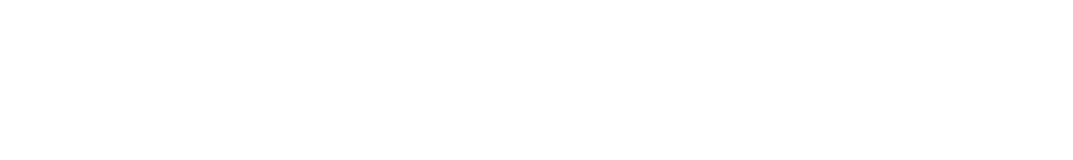
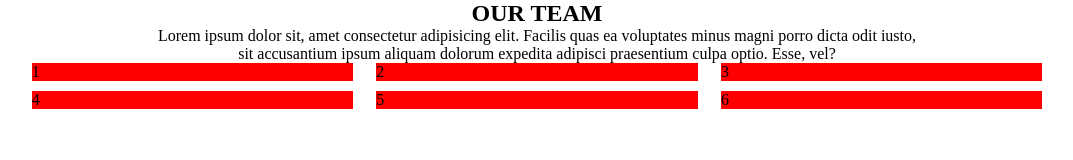
Before and after one commit to alessandro-barate/js-our-team, a plain HTML site: page index.html in a window 1280 px wide. Shown: the whole page, without its empty margins (103-1176 px from the left). Drawn offline with Linux system fonts and the light colour scheme.

Commit message:
[UPD] CSS styles

```diff
--- a/css/style.css
+++ b/css/style.css
@@ -3,3 +3,24 @@
   margin: 0;
   box-sizing: border-box;
 }
+
+.col {
+  width: 80%;
+  display: flex;
+  flex-wrap: wrap;
+  justify-content: space-around;
+  align-items: center;
+  margin: 0 auto;
+  gap: 10px;
+}
+
+.col-60 {
+  width: 60%;
+  margin: 0 auto;
+  text-align: center;
+}
+
+.col-33 {
+  width: calc(100% / 3 - 20px);
+  background-color: red;
+}
--- a/index.html
+++ b/index.html
@@ -7,6 +7,28 @@
     <title>Join Our Team</title>
   </head>
   <body>
+    <div class="container">
+      <div class="row">
+        <div class="col-60">
+          <h2>OUR TEAM</h2>
+          <p>
+            Lorem ipsum dolor sit, amet consectetur adipisicing elit. Facilis
+            quas ea voluptates minus magni porro dicta odit iusto, sit
+            accusantium ipsum aliquam dolorum expedita adipisci praesentium
+            culpa optio. Esse, vel?
+          </p>
+        </div>
+        <div class="col">
+          <div class="col-33">1</div>
+          <div class="col-33">2</div>
+          <div class="col-33">3</div>
+          <div class="col-33">4</div>
+          <div class="col-33">5</div>
+          <div class="col-33">6</div>
+        </div>
+      </div>
+    </div>
+
     <script src="./javascript/main.js"></script>
   </body>
 </html>
--- a/javascript/main.js
+++ b/javascript/main.js
@@ -40,3 +40,5 @@ console.log(members[2]);
 console.log(members[3]);
 console.log(members[4]);
 console.log(members[5]);
+
+for (let i = 0; i < members.length; i++) {}
```
Also changed, not shown: 1 other file.
